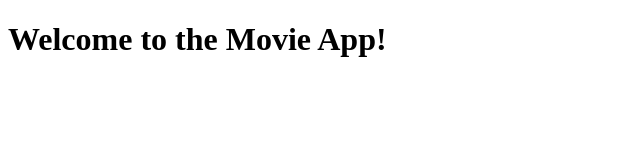
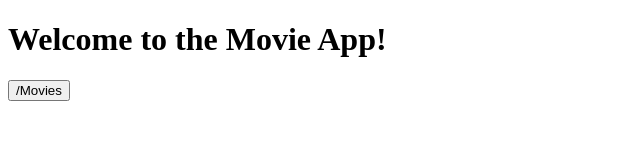
Before and after one commit to Thebassplayer/go-full-server, a plain HTML site: page index.html in a window 1280 px wide. Shown: the whole page, without its empty margins (0-640 px from the left). Drawn offline with Linux system fonts and the light colour scheme.

Commit message:
Add Movies button to index.html

```diff
--- a/index.html
+++ b/index.html
@@ -10,7 +10,10 @@
 
 <body>
   <h1>Welcome to the Movie App!</h1>
-  <!-- Add your content here -->
+  <a href="/movies">
+    <button>/Movies</button>
+  </a>
+
 </body>
 
 </html>
```
